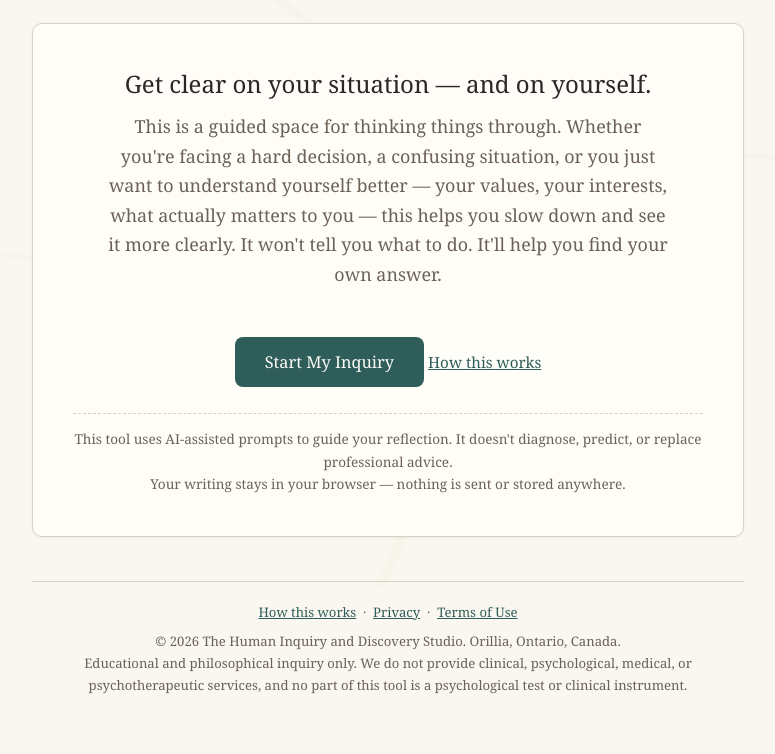
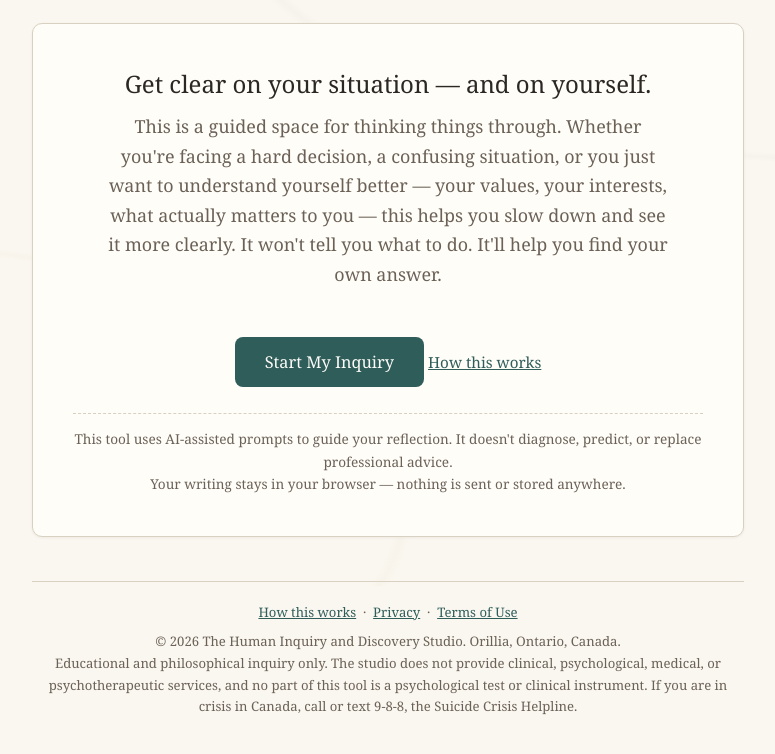
Before and after one commit to human-inquiry-discovery-studio-bot/situational-cartography-laboratory, a plain HTML site: page index.html in a window 1280 px wide. Shown: the part 214-968 px from the top of the page, without its empty margins (252-1027 px from the left). Drawn offline with Linux system fonts and the light colour scheme.

Commit message:
Remove trademark, fix solo voice, add crisis line

```diff
--- a/index.html
+++ b/index.html
@@ -249,9 +249,9 @@
       <button class="modal-link" onclick="document.getElementById('terms').showModal()">Terms of Use</button>
     </p>
     <p>&copy; 2026 The Human Inquiry and Discovery Studio. Orillia, Ontario, Canada.<br>
-    Educational and philosophical inquiry only. We do not provide clinical, psychological,
+    Educational and philosophical inquiry only. The studio does not provide clinical, psychological,
     medical, or psychotherapeutic services, and no part of this tool is a psychological test
-    or clinical instrument.</p>
+    or clinical instrument. If you are in crisis in Canada, call or text 9-8-8, the Suicide Crisis Helpline.</p>
   </footer>
 </div>
 
@@ -344,7 +344,7 @@
     document.getElementById('sumNext').textContent = nx.length ? nx.join('\n\n') : '—';
   }
   function copySummary() {
-    var t = 'MY PERSONAL DISCOVERY SUMMARY — The Situational Cartography Laboratory™\n\n'
+    var t = 'MY PERSONAL DISCOVERY SUMMARY — The Situational Cartography Laboratory\n\n'
       + 'WHAT\'S GOING ON:\n' + document.getElementById('sumSituation').textContent + '\n\n'
       + 'WHAT I\'M CARRYING WITH ME:\n' + document.getElementById('sumSelf').textContent + '\n\n'
       + 'POSSIBILITIES & NEXT STEP:\n' + document.getElementById('sumNext').textContent + '\n\n'
```
